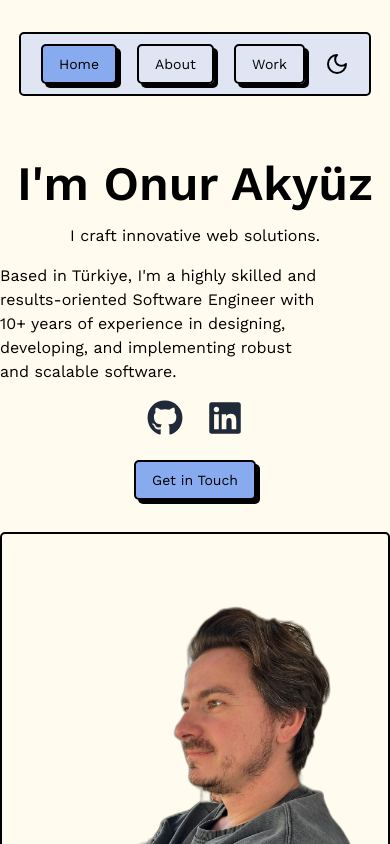
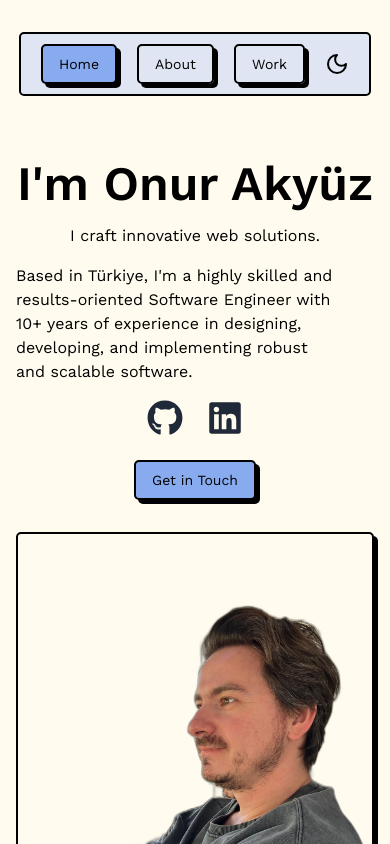
Before and after one commit to gidorah/personal_website, a Next.js app in the folder frontend/: page / in a window 390 px wide. Shown: the top 844 px of the page. Built offline with nearby package versions, Linux system fonts and the light colour scheme.

Commit message:
Wrap children in a main element with max-width and padding for improved layout

```diff
--- a/frontend/app/layout.tsx
+++ b/frontend/app/layout.tsx
@@ -28,7 +28,7 @@
         className={`${workSans.className} antialiased bg-[#fffbee]`}
       >
         <Nav />
-        {children}
+        <main className="max-w-4xl mx-auto px-4 sm:px-6 lg:px-8">{children}</main>
       </body>
     </html>
   );
```
